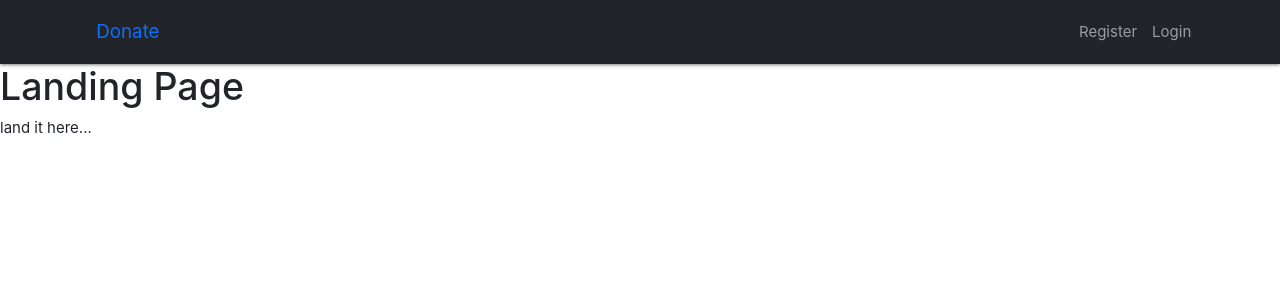
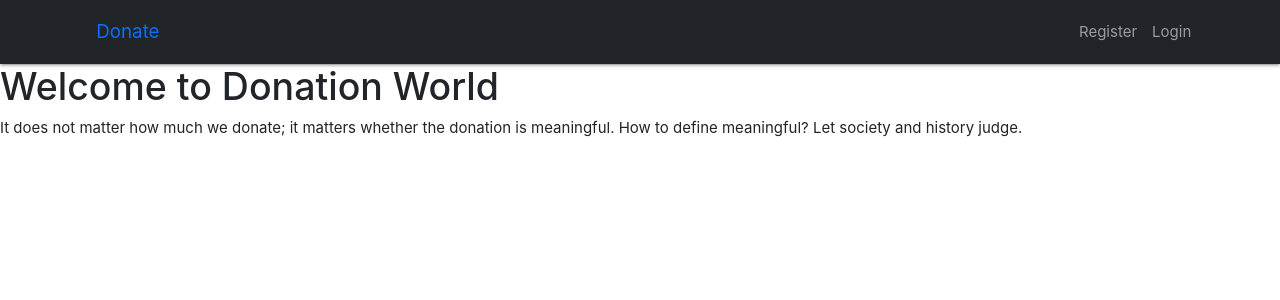
Before and after one commit to imvisrut/online-donation-system, a React (Create React App) app in the folder frontend/: page / in a window 1280 px wide. Shown: the top 300 px of the page. Built offline with nearby package versions, Linux system fonts and the light colour scheme.

Commit message:
user list api endpoint created and redered on frontend

```diff
--- a/frontend/src/App.jsx
+++ b/frontend/src/App.jsx
@@ -22,7 +22,9 @@ const App = () => {
           setIsLoggedIn={setIsLoggedIn}
           setJwtToken={setJwtToken}
         />
-        <Route exact path="/" component={Home} />
+        <Route exact path="/">
+          <Home isLoggedIn={isLoggedIn} />
+        </Route>
         <Route exact path="/profile">
           <Profile />
         </Route>
--- a/frontend/src/pages/Home.jsx
+++ b/frontend/src/pages/Home.jsx
@@ -1,8 +1,11 @@
-const Home = () => {
+import _Home from "./_Home.jsx";
+import _HomeAuth from "./_HomeAuth.jsx";
+
+const Home = ({ isLoggedIn }) => {
   return (
     <div>
-      <h1>Landing Page</h1>
-      <p>land it here...</p>
+      {!isLoggedIn && <_Home />}
+      {isLoggedIn && <_HomeAuth />}
     </div>
   );
 };
--- /dev/null
+++ b/frontend/src/pages/_Home.jsx
@@ -0,0 +1,13 @@
+const _Home = () => {
+  return (
+    <div>
+      <h1>Welcome to Donation World</h1>
+      <p>
+        It does not matter how much we donate; it matters whether the donation
+        is meaningful. How to define meaningful? Let society and history judge.
+      </p>
+    </div>
+  );
+};
+
+export default _Home;
--- /dev/null
+++ b/frontend/src/pages/_HomeAuth.jsx
@@ -0,0 +1,24 @@
+import { useEffect, useState } from "react";
+import axios from "axios";
+
+const _HomeAuth = () => {
+  const [users, setUsers] = useState([]);
+  useEffect(() => {
+    async function setUserList() {
+      const res = await axios.get("/api/users/");
+      setUsers(res.data);
+    }
+
+    setUserList();
+  }, []);
+  return (
+    <div>
+      <h1>Peoples</h1>
+      {users.map((user) => {
+        return <p key={user._id}>{user.name}</p>;
+      })}
+    </div>
+  );
+};
+
+export default _HomeAuth;
```
Also changed, not shown: 2 other files (tests, documents, lock files or other folders).
